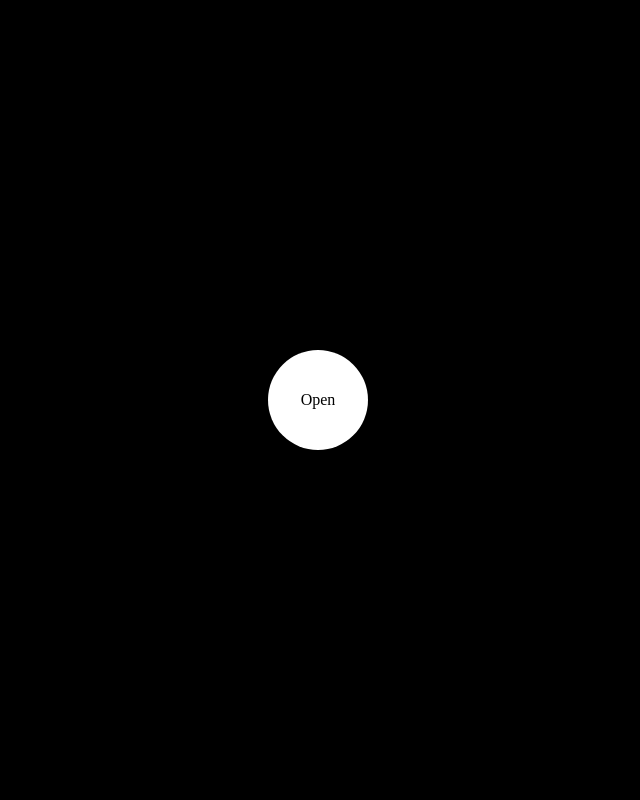
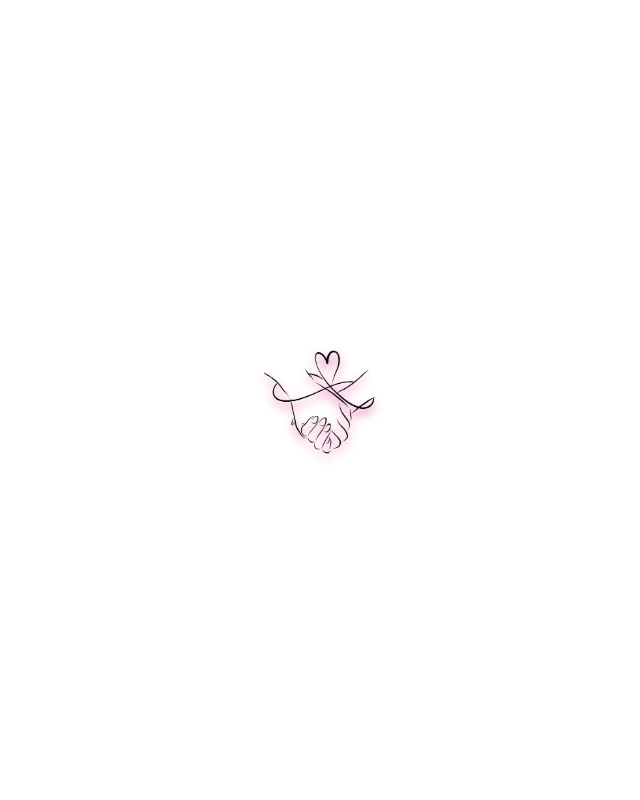
Before and after one commit to Deividhsn/noro, a plain HTML site: page index.html in a window 1280 px wide. Shown: the top 800 px of the page, without its empty margins (322-962 px from the left). Drawn offline with Linux system fonts and the light colour scheme.

Commit message:
first-section - att

```diff
--- a/assets/css/style.css
+++ b/assets/css/style.css
@@ -6,9 +6,13 @@
     text-decoration: none;
     list-style: none;
     box-sizing: border-box;
+
 }
 /* ROOT */
 :root{
+
+}
+body{
 
 }
 /* INITIAL-PAGE */
@@ -19,38 +23,106 @@
         align-items: center;
         justify-content: center;
         position: fixed;
-        background-color: black;
+        background-color: #fff;
+        z-index: 9999;
+
     }
 
     .open-dor{
-        width: 100px;
-        height: 100px;
+        width: 150px;
+        height: 150px;
         display: flex;
         flex-direction: column;
         align-items: center;
         justify-content: center;
+        /* background-color: #fff; */
+        border-radius: 50%;
+
+    }
+    .open-dor a{
+        width: 100%;
+        height: 100%;
+        display: flex;
+        align-items: center;
+        justify-content: center;
+        border-radius: 50%;
         background-color: #fff;
+        box-shadow: 0px 5px 5px #212121;
+        transition: 1s linear;
+    }
+    .open-dor  img{
+        width: 80%;
+        height: 80%;
         border-radius: 50%;
+        filter: drop-shadow(0px 5px 5px #e22681);
     }
 
+
     .teste{
-       display: none;
+        transition: 1s linear;
+       animation: testes 1s linear;
+        opacity: 0;
+
+
     }
 
-/* HEADER */
+    @keyframes testes {
+            100%{
+                opacity: 0;
+            }
+            0%{
+                opacity: 1;
+                display: none;
+            }
+        }
+    /* HEADER */
  header{
+    height: 80px;
+    width: 100%;
+    /* background-color: aquamarine;
+    background-image: url("/assets/img/banner.jpg");
+    background-size: cover;
+    background-position: center; */
+    position: fixed;
+
+ }
+ .menu{
+    display: flex;
+    width: 80%;
+    height: 100%;
+    align-items: center;
+    justify-content: center;
+    margin-inline: auto;
+ }
+ .menu ul{
+    display: flex;
+    width: 100%;
+    height: max-content;
+    gap: 20px;
+    align-items: center;
+    justify-content: center;
+
+ }
+ .logo{
     height: 120px;
+    width: 120px;
+    z-index: 999;
+    margin-top: 50px;
+
+ }
+ .logo img{
+    height: 100%;
     width: 100%;
-    background-color: aquamarine;
+    filter: drop-shadow(0px 5px 1px #e22681);
+
  }
 /*MAIN*/
  main{
-    height: max-content;
-    width: 90%;
+    /* height: max-content; */
+    width: 100%;
     display:flex;
     flex-direction: column;
     margin-inline: auto;
-    background-color: blue;
     gap: 10px;
  }
 
@@ -60,11 +132,43 @@
     height: 100vh;
     width: 98%;
     margin-inline: auto;
-    background-color: azure;
+    background-color: rgba(24, 243, 243, 0.876);
+
 }
 
 .first-page {
+    width: 100% !important;
+    background-image: url("/assets/img/banner.jpg");
+    background-size: cover;
+    background-position: bottom;
 
+}
+.box{
+    height: 100%;
+    width: 100%;
+    background-color: rgba(154, 252, 255, 0.476);
+}
+.box-content{
+    height: 100%;
+    width: 100%;
+    display: flex;
+    flex-direction: column;
+    align-items: center;
+    justify-content: center;
+    gap: 20px;
+}
+.box h1{
+    font-size: 50px;
+    color: #f157c3;
+    text-align: center;
+    text-shadow: 0px 5px 5px #212121;
+}
+.box p{
+    font-size: 20px;
+    width: 80%;
+    margin-inline: auto;
+    color: #000;
+    text-align: center;
 }
 .second-page{
 
--- a/assets/js/script.js
+++ b/assets/js/script.js
@@ -1,5 +1,5 @@
 function dorOpen(){
-    alert("teste");
+    // alert("teste");
 
     var element = document.getElementById("initial-page");
     element.classList.add("teste");
--- a/index.html
+++ b/index.html
@@ -8,32 +8,41 @@
 </head>
 <body>
     <div class="initial-page" id="initial-page">
-        <a class="open-dor" role="button" onclick="dorOpen()">Open</a>
+        <a class="open-dor" role="button" onclick="dorOpen()">
+            <img src="assets/img/logo.png" alt="">
+        </a>
     </div>
         <header>
             <nav class="menu">
                 <ul>
                     <li class="iten">
-                        <a href="#"></a>
+                        <a href="#">Inicio</a>
                     </li>
                     <li class="iten">
-                        <a href="#"></a>
+                        <a href="#">Nossa historia</a>
                     </li>
                     <li class="logo">
-                        <img src="" alt="">
+                        <img src="/assets/img/logo.png" alt="">
                     </li>
                     <li class="iten">
-                        <a href="#"></a>
+                        <a href="#">Minhas Memorias</a>
                     </li>
                     <li class="iten">
-                        <a href="#
-                        "></a>
+                        <a href="#">Nossa Musica</a>
                     </li>
                 </ul>
             </nav>
         </header>
         <main>
-            <section class="first-page page"></section>
+            <section class="first-page page">
+                <article class="box">
+                    <div class="box-content">
+                        <h1>O que é o projeto?</h1>
+                        <p>O projeto é uma plataforma de memórias, onde você pode compartilhar suas histórias e experiências com outras pessoas. É um espaço para conectar-se, refletir e celebrar a vida.</p>
+                        <a href="#" class="btn">Saiba mais</a>
+                    </div>
+                </article>
+            </section>
             <section class="second-page page"></section>
             <section class="third-page page"></section>
         </main>
```
Also changed, not shown: assets/img/banner.jpg (added), assets/img/logo.png (added).
